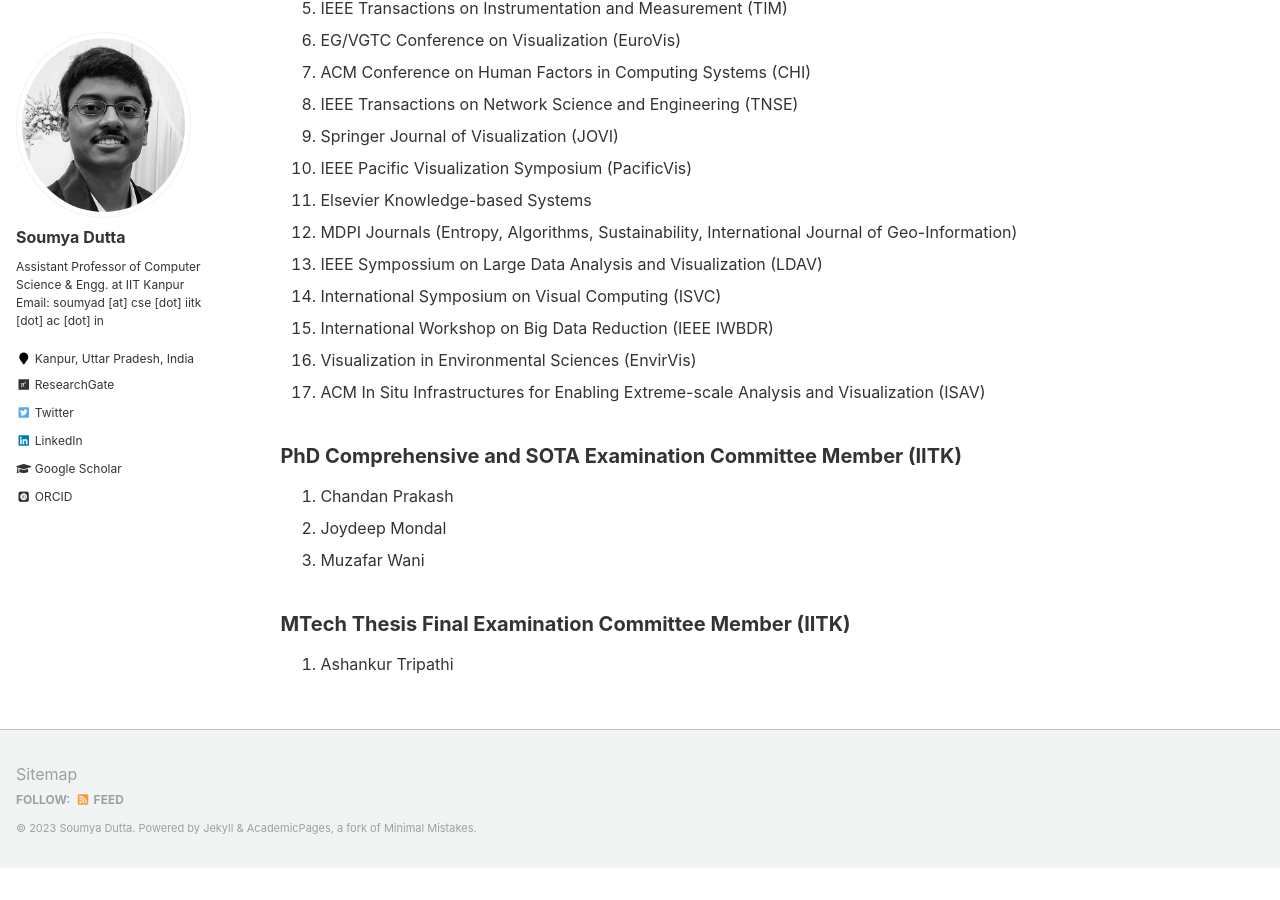
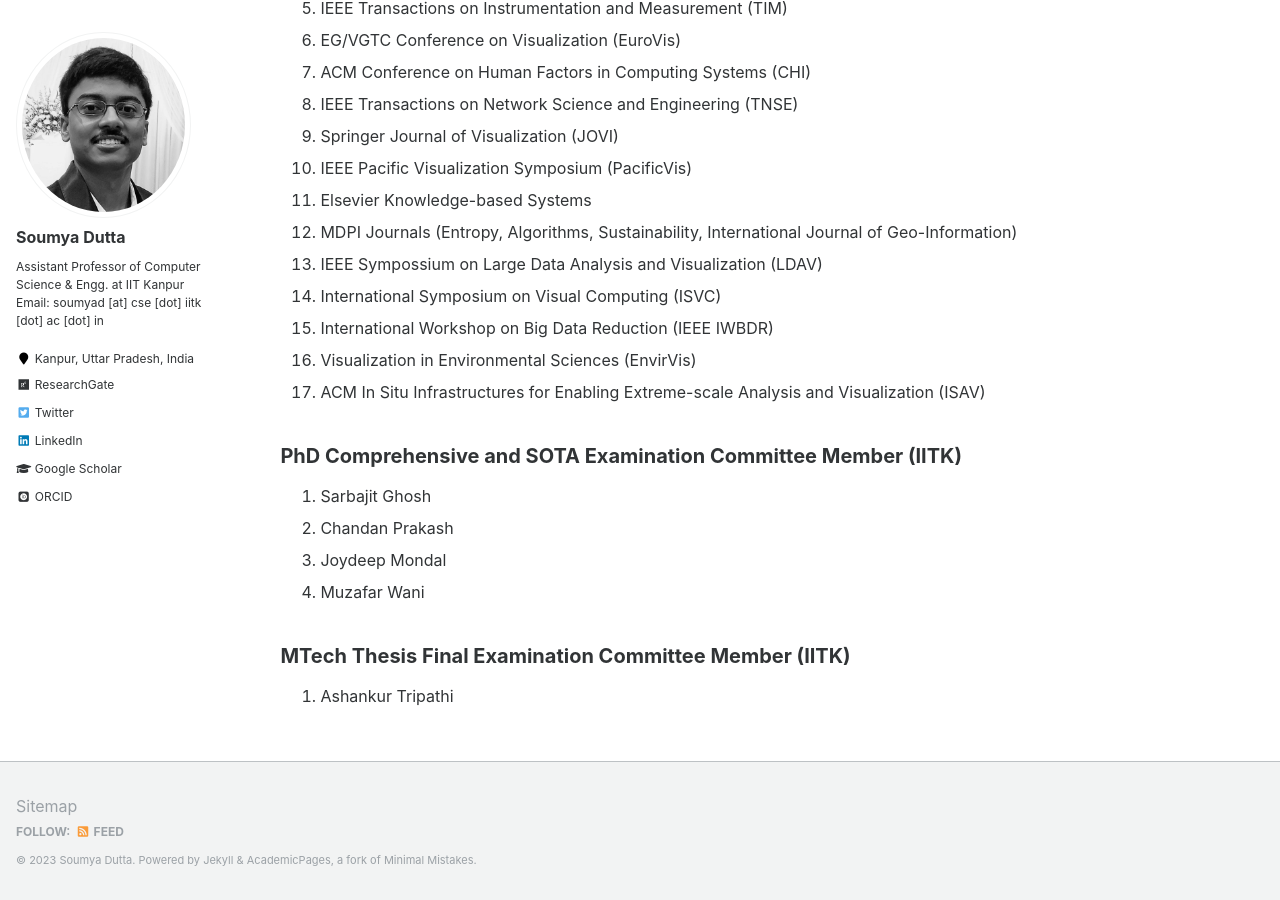
Before and after one commit to soumyadutta-cse/soumyadutta-cse.github.io, a Jekyll site: the page built from _pages/services.md, in a window 1280 px wide and 900 px high, scrolled down 1309 px. Built offline with Jekyll 4.4.1, drawn with Linux system fonts in a browser that asks for light colours; some web fonts are replaced; before the commit the page ends 2177 px from its top, so only the background shows below that.

Commit message:
update cs661a course content info

```diff
--- a/_pages/services.md
+++ b/_pages/services.md
@@ -62,6 +62,7 @@ author_profile: true
 
 ## PhD Comprehensive and SOTA Examination Committee Member (IITK)
 
+4. Sarbajit Ghosh
 3. Chandan Prakash
 2. Joydeep Mondal
 1. Muzafar Wani
```
